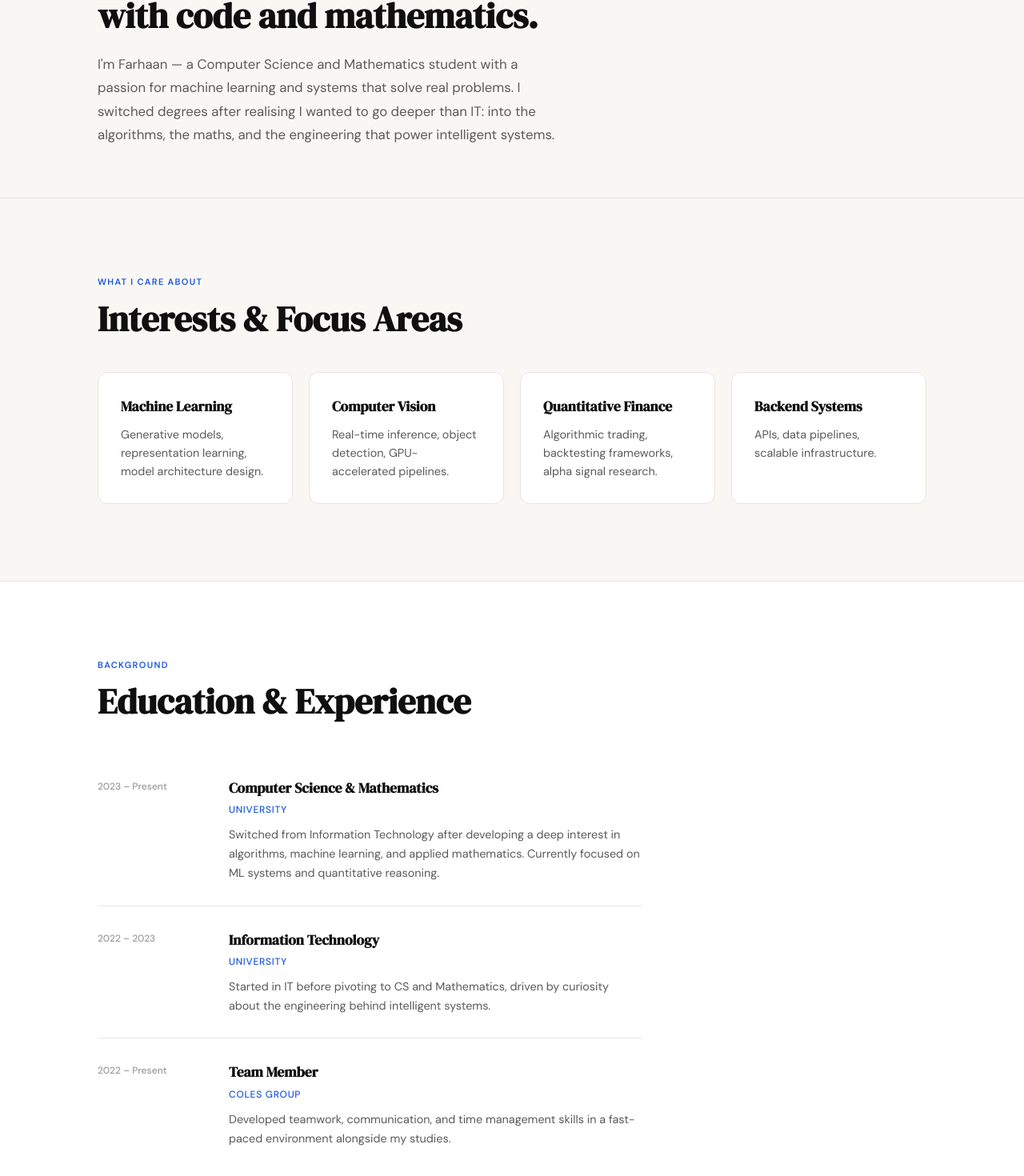
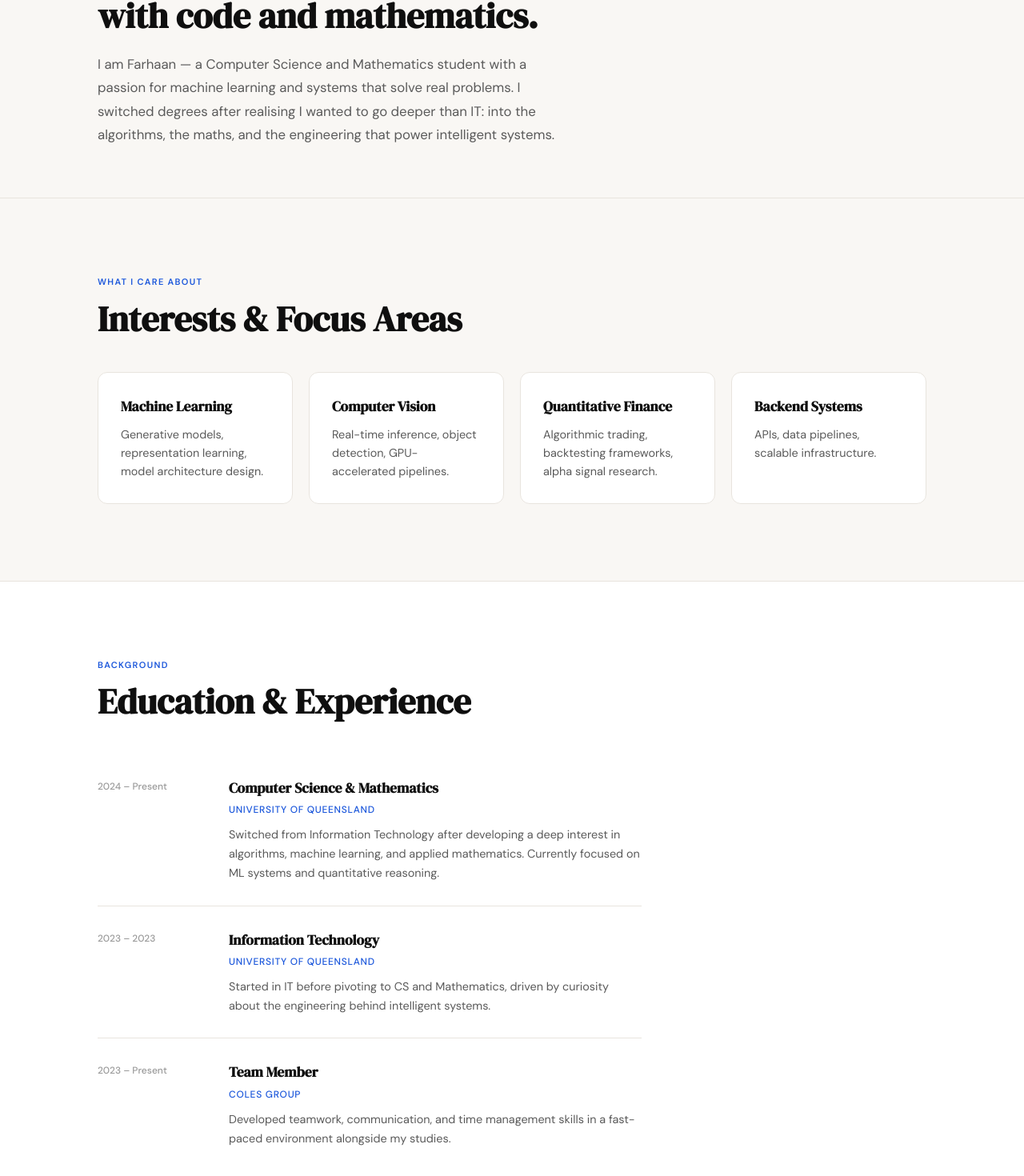
Before and after one commit to farhaan-r/Personal-Portfolio, a Next.js app in the folder portfolio/: page /about in a window 1280 px wide. Shown: the part 233-1703 px from the top of the page at 80% size. Built offline with nearby package versions, Linux system fonts and the light colour scheme.

Commit message:
added specfic info

```diff
--- a/portfolio/src/app/about/page.tsx
+++ b/portfolio/src/app/about/page.tsx
@@ -9,19 +9,19 @@ export const metadata: Metadata = {
 
 const timeline = [
   {
-    year: "2023 – Present",
+    year: "2024 – Present",
     title: "Computer Science & Mathematics",
-    org: "University",
+    org: "University of Queensland",
     desc: "Switched from Information Technology after developing a deep interest in algorithms, machine learning, and applied mathematics. Currently focused on ML systems and quantitative reasoning.",
   },
   {
-    year: "2022 – 2023",
+    year: "2023 – 2023",
     title: "Information Technology",
-    org: "University",
+    org: "University of Queensland",
     desc: "Started in IT before pivoting to CS and Mathematics, driven by curiosity about the engineering behind intelligent systems.",
   },
   {
-    year: "2022 – Present",
+    year: "2023 – Present",
     title: "Team Member",
     org: "Coles Group",
     desc: "Developed teamwork, communication, and time management skills in a fast-paced environment alongside my studies.",
@@ -65,7 +65,7 @@ export default function About() {
                 maxWidth: "580px",
               }}
             >
-              I'm Farhaan — a Computer Science and Mathematics student with a passion for
+              I am Farhaan — a Computer Science and Mathematics student with a passion for
               machine learning and systems that solve real problems. I switched degrees after
               realising I wanted to go deeper than IT: into the algorithms, the maths, and
               the engineering that power intelligent systems.
--- a/portfolio/src/app/page.tsx
+++ b/portfolio/src/app/page.tsx
@@ -219,7 +219,7 @@ export default function Home() {
                 marginBottom: "16px",
               }}
             >
-              Let's work together
+              Let&apos;s work together
             </h2>
             <p style={{ color: "rgba(255,255,255,0.6)", marginBottom: "32px", fontSize: "1rem" }}>
               Open to internships, research roles, and interesting projects.
```
